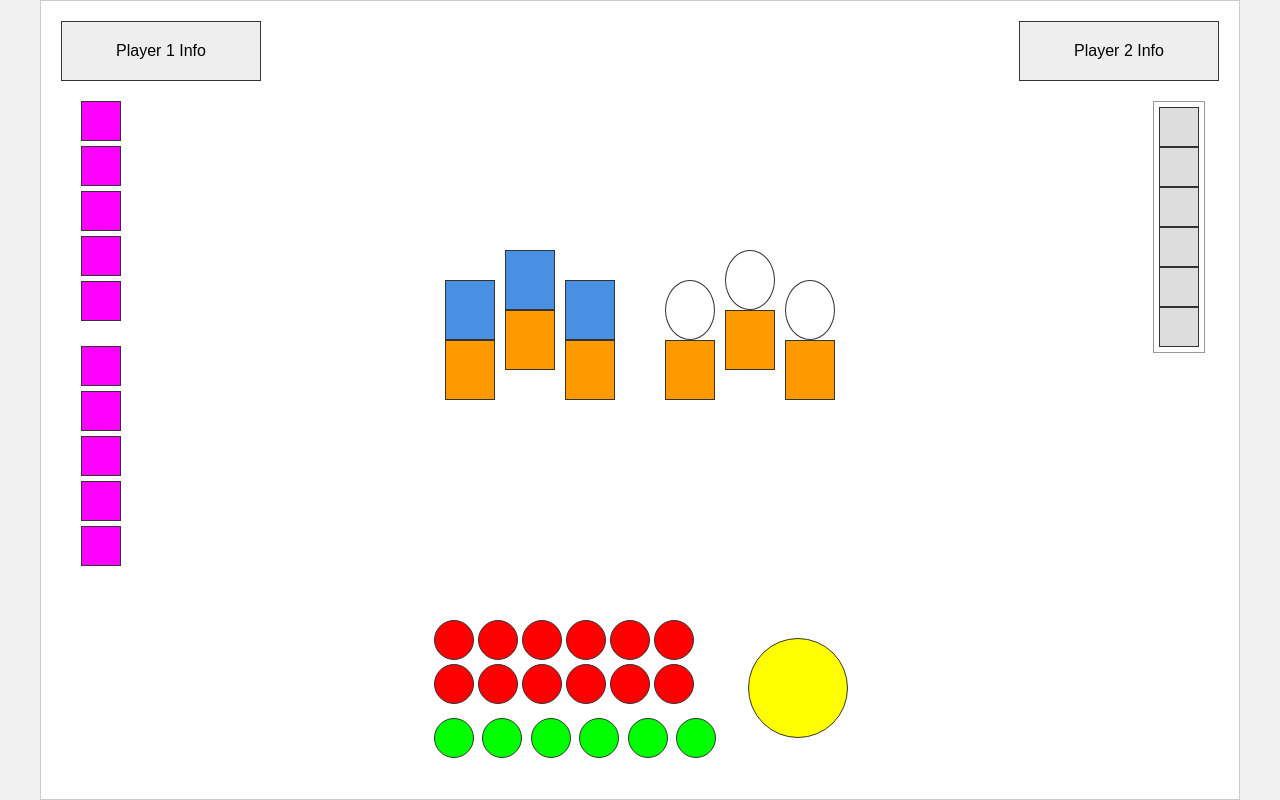
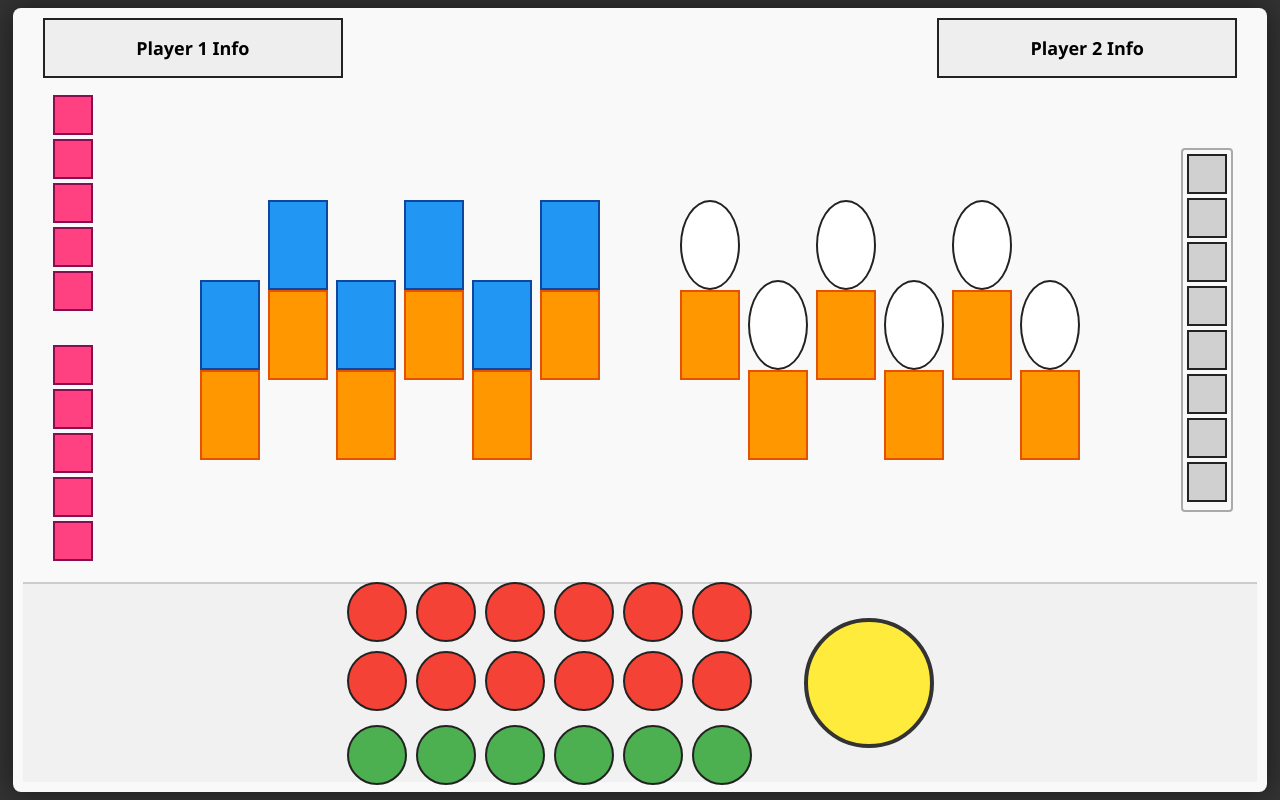
Before and after one commit to moonsun725/Limbus_Duel, a website: page public/index.html in a window 1280 px wide. Drawn offline with Linux system fonts and the light colour scheme.

Commit message:
난 아직 잘 모르겠어..

```diff
--- a/public/index.html
+++ b/public/index.html
@@ -3,15 +3,14 @@
 <head>
     <meta charset="UTF-8">
     <meta name="viewport" content="width=device-width, initial-scale=1.0">
-    <title>Game Client Prototype</title>
+    <title>Game Client - 6vs6 Battle</title>
     <link rel="stylesheet" href="style.css">
 </head>
 <body>
 
     <div id="game-container">
-
         <div id="info-tooltip" class="hidden">
-            <span id="tooltip-text">정보 로딩 중...</span>
+            <span id="tooltip-text">정보</span>
         </div>
 
         <div class="top-layer">
@@ -23,67 +22,104 @@
 
             <div class="sidebar left">
                 <div class="stack-group">
-                    <div class="box type-pink" data-has-info="true"></div>
-                    <div class="box type-pink" data-has-info="true"></div>
-                    <div class="box type-pink" data-has-info="true"></div>
-                    <div class="box type-pink" data-has-info="true"></div>
-                    <div class="box type-pink" data-has-info="true"></div>
+                    <div class="box type-pink mini" data-has-info="true"></div>
+                    <div class="box type-pink mini" data-has-info="true"></div>
+                    <div class="box type-pink mini" data-has-info="true"></div>
+                    <div class="box type-pink mini" data-has-info="true"></div>
+                    <div class="box type-pink mini" data-has-info="true"></div>
                 </div>
+                <div class="spacer"></div>
                 <div class="stack-group">
-                    <div class="box type-pink" data-has-info="true"></div>
-                    <div class="box type-pink" data-has-info="true"></div>
-                    <div class="box type-pink" data-has-info="true"></div>
-                    <div class="box type-pink" data-has-info="true"></div>
-                    <div class="box type-pink" data-has-info="true"></div>
+                    <div class="box type-pink mini" data-has-info="true"></div>
+                    <div class="box type-pink mini" data-has-info="true"></div>
+                    <div class="box type-pink mini" data-has-info="true"></div>
+                    <div class="box type-pink mini" data-has-info="true"></div>
+                    <div class="box type-pink mini" data-has-info="true"></div>
                 </div>
             </div>
 
             <div class="battle-field">
-                <div class="field-row left-side">
-                    <div class="unit-column">
+
+                <div class="team-container left-team">
+                    <div class="unit-column down">
                         <div class="box type-blue" data-has-info="true"></div>
                         <div class="box type-orange" data-has-info="true"></div>
                     </div>
-                    <div class="unit-column up"> <div class="box type-blue" data-has-info="true"></div>
+                    <div class="unit-column up">
+                        <div class="box type-blue" data-has-info="true"></div>
                         <div class="box type-orange" data-has-info="true"></div>
                     </div>
-                    <div class="unit-column">
+                    <div class="unit-column down">
+                        <div class="box type-blue" data-has-info="true"></div>
+                        <div class="box type-orange" data-has-info="true"></div>
+                    </div>
+                    <div class="unit-column up">
+                        <div class="box type-blue" data-has-info="true"></div>
+                        <div class="box type-orange" data-has-info="true"></div>
+                    </div>
+                    <div class="unit-column down">
+                        <div class="box type-blue" data-has-info="true"></div>
+                        <div class="box type-orange" data-has-info="true"></div>
+                    </div>
+                    <div class="unit-column up">
                         <div class="box type-blue" data-has-info="true"></div>
                         <div class="box type-orange" data-has-info="true"></div>
                     </div>
                 </div>
 
-                <div class="field-row right-side">
-                    <div class="unit-column">
-                        <button class="circle type-white"></button> <div class="box type-orange" data-has-info="true"></div>
+                <div class="team-container right-team">
+                    <div class="unit-column up">
+                        <button class="circle type-white"></button>
+                        <div class="box type-orange" data-has-info="true"></div>
+                    </div>
+                    <div class="unit-column down">
+                        <button class="circle type-white"></button>
+                        <div class="box type-orange" data-has-info="true"></div>
                     </div>
                     <div class="unit-column up">
                         <button class="circle type-white"></button>
                         <div class="box type-orange" data-has-info="true"></div>
                     </div>
-                    <div class="unit-column">
+                    <div class="unit-column down">
+                        <button class="circle type-white"></button>
+                        <div class="box type-orange" data-has-info="true"></div>
+                    </div>
+                    <div class="unit-column up">
+                        <button class="circle type-white"></button>
+                        <div class="box type-orange" data-has-info="true"></div>
+                    </div>
+                    <div class="unit-column down">
                         <button class="circle type-white"></button>
                         <div class="box type-orange" data-has-info="true"></div>
                     </div>
                 </div>
+
             </div>
 
             <div class="sidebar right">
                 <div class="stack-group border-box">
-                    <div class="box type-gray-light"></div>
-                    <div class="box type-gray-light"></div>
-                    <div class="box type-gray-light"></div>
-                    <div class="box type-gray-light"></div>
-                    <div class="box type-gray-light"></div>
-                    <div class="box type-gray-light"></div>
+                    <div class="box type-gray-light mini"></div>
+                    <div class="box type-gray-light mini"></div>
+                    <div class="box type-gray-light mini"></div>
+                    <div class="box type-gray-light mini"></div>
+                    <div class="box type-gray-light mini"></div>
+                    <div class="box type-gray-light mini"></div>
+                    <div class="box type-gray-light mini"></div>
+                    <div class="box type-gray-light mini"></div>
                 </div>
             </div>
         </div>
 
         <div class="bottom-layer">
-            <div class="controls-grid">
-                <div class="red-group">
-                    <div class="row">
+            <div class="control-panel">
+                <div class="red-grid">
+                    <button class="circle type-red" data-has-info="true"></button>
+                    <button class="circle type-red" data-has-info="true"></button>
+                    <button class="circle type-red" data-has-info="true"></button>
+                    <button class="circle type-red" data-has-info="true"></button>
+                    <button class="circle type-red" data-has-info="true"></button>
+                    <button class="circle type-red" data-has-info="true"></button>
+
                     <button class="circle type-red" data-has-info="true"></button>
                     <button class="circle type-red" data-has-info="true"></button>
                     <button class="circle type-red" data-has-info="true"></button>
@@ -91,17 +127,7 @@
                     <button class="circle type-red" data-has-info="true"></button>
                     <button class="circle type-red" data-has-info="true"></button>
                 </div>
-                    <div class="row">
-                        <button class="circle type-red" data-has-info="true"></button>
-                        <button class="circle type-red" data-has-info="true"></button>
-                        <button class="circle type-red" data-has-info="true"></button>
-                        <button class="circle type-red" data-has-info="true"></button>
-                        <button class="circle type-red" data-has-info="true"></button>
-                        <button class="circle type-red" data-has-info="true"></button>
-                    </div>
-                </div>
-
-                <div class="green-group">
+                <div class="green-row">
                     <button class="circle type-green" data-has-info="true"></button>
                     <button class="circle type-green" data-has-info="true"></button>
                     <button class="circle type-green" data-has-info="true"></button>
@@ -111,11 +137,10 @@
                 </div>
             </div>
 
-            <div class="big-action">
+            <div class="big-button-area">
                 <button class="circle type-yellow large" data-has-info="true"></button>
             </div>
         </div>
-
     </div>
 
     <script src="client.js"></script>
--- a/public/style.css
+++ b/public/style.css
@@ -1,161 +1,175 @@
-/* 기본 초기화 */
-* {
-    box-sizing: border-box;
-    margin: 0;
-    padding: 0;
-}
+/* 초기화 */
+* { box-sizing: border-box; margin: 0; padding: 0; }
 
 body {
-    background-color: #f0f0f0;
-    font-family: sans-serif;
+    background-color: #333; /* 배경을 어둡게 하여 게임 화면 집중 */
+    font-family: 'Segoe UI', sans-serif;
     display: flex;
     justify-content: center;
     align-items: center;
     height: 100vh;
+    overflow: hidden; /* 스크롤 방지 */
 }
 
-/* 게임 컨테이너 */
+/* 전체 게임 컨테이너 (화면 꽉 채우기) */
 #game-container {
-    width: 100%;
-    max-width: 1200px;
-    height: 800px;
-    background-color: white;
-    border: 1px solid #ccc;
+    width: 98vw;  /* 화면 너비의 98% */
+    height: 98vh; /* 화면 높이의 98% */
+    background-color: #f9f9f9;
     position: relative;
     display: flex;
     flex-direction: column;
-    padding: 20px;
+    padding: 10px;
+    border-radius: 8px;
+    box-shadow: 0 0 30px rgba(0,0,0,0.5);
 }
 
-/* --- 공통 객체 스타일 (Rule 1, 2) --- */
+/* === 공통 객체 스타일 (크기 확대) === */
 .box {
-    width: 40px;
-    height: 40px;
-    border: 1px solid #333;
-    display: flex;
-    align-items: center;
-    justify-content: center;
+    width: 60px;   /* 크기 확대 (45 -> 60) */
+    height: 60px;
+    border: 2px solid #222;
+    display: flex; align-items: center; justify-content: center;
+    font-weight: bold;
+    font-size: 12px;
 }
+.circle {
+    width: 60px;   /* 크기 확대 */
+    height: 60px;
+    border-radius: 50%;
+    border: 2px solid #222;
+    cursor: pointer;
+    transition: transform 0.1s;
+}
+.circle:active { transform: scale(0.95); }
 
-.circle {
-    width: 40px;
-    height: 40px;
-    border-radius: 50%; /* 원형 버튼 */
-    border: 1px solid #333;
-    cursor: pointer;
-    background-size: cover; /* 나중에 이미지 넣을 때를 대비 */
-}
+/* 사이드바용 미니 박스 (공간 절약) */
+.box.mini { width: 40px; height: 40px; }
 
-/* Rule 4: 색상 정의 */
-.type-gray { background-color: #eee; }
-.type-gray-light { background-color: #ddd; }
-.type-pink { background-color: #ff00ff; margin-bottom: 5px; }
-.type-blue { background-color: #4a90e2; }
-.type-orange { background-color: #ff9900; }
-.type-white { background-color: #fff; }
-.type-red { background-color: #ff0000; margin: 2px; }
-.type-green { background-color: #00ff00; margin: 2px; }
-.type-yellow { background-color: #ffff00; }
+/* 색상 팔레트 */
+.type-gray { background-color: #e0e0e0; }
+.type-gray-light { background-color: #d0d0d0; margin-bottom: 4px; }
+.type-pink { background-color: #ff4081; margin-bottom: 4px; border-color: #880e4f;}
+.type-blue { background-color: #2196f3; border-color: #0d47a1;}
+.type-orange { background-color: #ff9800; border-color: #e65100;}
+.type-white { background-color: #ffffff; }
+.type-red { background-color: #f44336; margin: 2px; }
+.type-green { background-color: #4caf50; margin: 2px; }
+.type-yellow { background-color: #ffeb3b; }
 
-/* Rule 3: 호버 가능한 객체 커서 변경 */
-[data-has-info="true"] {
-    cursor: help;
-}
+[data-has-info="true"] { cursor: help; }
 
-/* --- 레이아웃 상세 --- */
-
-/* 상단 */
+/* === 상단 (Top Layer) === */
 .top-layer {
     display: flex;
     justify-content: space-between;
-    margin-bottom: 20px;
+    height: 60px;
+    margin-bottom: 10px;
+    padding: 0 20px;
 }
 .player-info-box {
-    width: 200px;
-    height: 60px;
+    width: 300px; height: 100%;
+    background-color: #eee;
+    font-size: 18px;
 }
 
-/* 메인 (사이드바 + 배틀필드) */
+/* === 메인 (Main Layer) === */
 .main-layer {
+    flex: 1; /* 남은 공간 모두 차지 */
     display: flex;
-    flex: 1;
     justify-content: space-between;
+    align-items: center; /* 수직 중앙 정렬 */
+    padding: 0 20px;
 }
 
-.sidebar {
-    width: 80px;
+/* 사이드바 */
+.sidebar { width: 60px; display: flex; flex-direction: column; align-items: center; }
+.spacer { height: 30px; }
+.border-box { border: 2px solid #aaa; padding: 4px; border-radius: 4px;}
+
+/* 배틀 필드 (6 vs 6 배치 핵심) */
+.battle-field {
+    flex: 1;
+    display: flex;
+    justify-content: center;
+    align-items: center;
+    height: 100%;
+    gap: 80px; /* 양 팀 사이 간격 (유닛이 많아져서 간격 조금 조정) */
+}
+
+.team-container {
+    display: flex;
+    gap: 8px; /* 같은 팀 유닛 사이 간격 */
+}
+
+/* 유닛 기둥 스타일 */
+.unit-column {
+    display: flex;
+    flex-direction: column;
+    width: 60px;
+}
+.unit-column .box, .unit-column .circle {
+    width: 60px; height: 90px; /* 길쭉한 직사각형 */
+}
+
+/* 지그재그 (Translate 값 증가로 더 역동적으로) */
+.unit-column.up { transform: translateY(-40px); }
+.unit-column.down { transform: translateY(40px); }
+
+/* === 하단 (Bottom Layer) === */
+.bottom-layer {
+    height: 200px; /* 하단 영역 확보 */
+    display: flex;
+    justify-content: center;
+    align-items: center;
+    gap: 50px;
+    background-color: #f1f1f1;
+    border-top: 2px solid #ccc;
+    margin-top: 10px;
+}
+
+.control-panel {
     display: flex;
     flex-direction: column;
     align-items: center;
-    gap: 20px;
-}
-.border-box {
-    border: 1px solid #999;
-    padding: 5px;
+    gap: 10px;
 }
 
-/* 중앙 배틀 필드 */
-.battle-field {
-    flex: 1;
+.red-grid {
+    display: grid;
+    grid-template-columns: repeat(6, 1fr);
+    gap: 5px;
+}
+
+.green-row {
     display: flex;
-    justify-content: center; /* 중앙 정렬 */
-    gap: 50px; /* 좌우 진영 사이 간격 */
+    justify-content: center;
+    width: 100%;
+    gap: 5px;
+}
+
+.big-button-area {
+    display: flex;
     align-items: center;
 }
 
-.field-row {
-    display: flex;
-    gap: 10px;
+.circle.large {
+    width: 130px; height: 130px; /* 왕버튼 더 크게 */
+    border: 4px solid #333;
+    font-size: 20px;
+    font-weight: bold;
 }
 
-.unit-column {
-    display: flex;
-    flex-direction: column;
-    gap: 0; /* 박스끼리 붙이기 */
-    width: 50px;
-}
-.unit-column .box, .unit-column .circle {
-    width: 50px;
-    height: 60px; /* 세로로 긴 형태 반영 */
-}
-/* 지그재그 배치 효과 */
-.unit-column.up {
-    transform: translateY(-30px);
-}
-
-/* 하단 컨트롤 */
-.bottom-layer {
-    height: 200px;
-    display: flex;
-    align-items: center;
-    justify-content: center;
-    gap: 30px;
-    padding-top: 20px;
-}
-
-.controls-grid {
-    display: flex;
-    flex-direction: column;
-    gap: 10px;
-}
-.row { display: flex; }
-
-.circle.large {
-    width: 100px;
-    height: 100px;
-}
-
-/* --- 툴팁 (Rule 3) --- */
+/* === 툴팁 === */
 #info-tooltip {
     position: absolute;
-    background: rgba(0, 0, 0, 0.8);
-    color: white;
-    padding: 5px 10px;
-    border-radius: 4px;
-    pointer-events: none; /* 마우스 이벤트 방해 금지 */
-    z-index: 100;
-    font-size: 12px;
+    background: rgba(0,0,0,0.9);
+    color: #fff;
+    padding: 10px 15px;
+    border-radius: 8px;
+    pointer-events: none;
+    z-index: 10000;
+    font-size: 14px;
+    box-shadow: 2px 2px 10px rgba(0,0,0,0.3);
 }
-.hidden {
-    display: none;
-}
+.hidden { display: none; }
```
Lines whose indentation alone changed are shown as unchanged.
